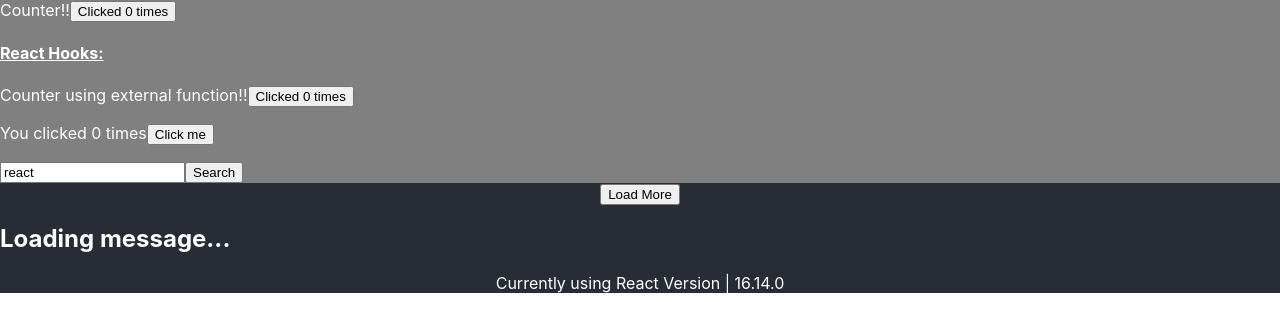
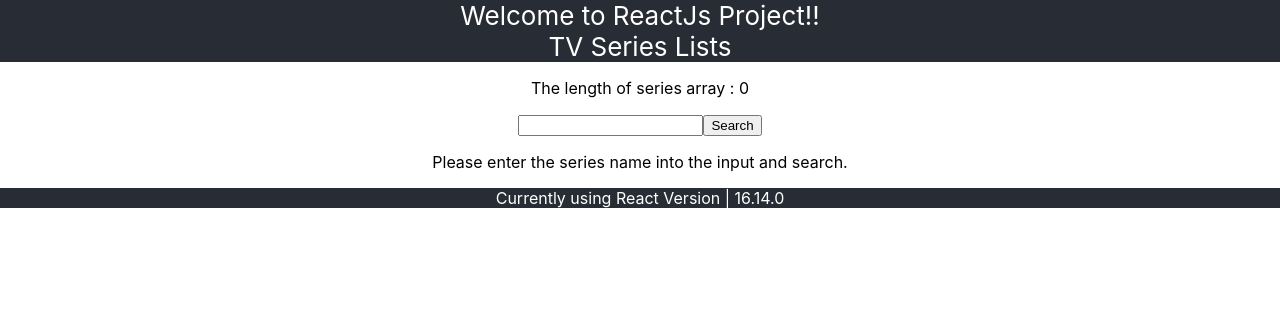
Before and after one commit to ashishgoyal2310/dj2-tutorial, a React (Create React App) app in the folder reactjs-tutorial/: page /tvseries in a window 1280 px wide. Shown: the top 332 px of the page. Built offline with nearby package versions, Linux system fonts and the light colour scheme.

Commit message:
Code refactor: Used router and link

```diff
--- a/reactjs-tutorial/package.json
+++ b/reactjs-tutorial/package.json
@@ -9,6 +9,7 @@
     "axios": "^0.19.2",
     "react": "^16.13.1",
     "react-dom": "^16.13.1",
+    "react-router-dom": "^5.1.2",
     "react-scripts": "3.4.1"
   },
   "scripts": {
--- /dev/null
+++ b/reactjs-tutorial/src/components/App.js
@@ -0,0 +1,18 @@
+import React from 'react';
+import Main from './Main';
+
+function App() {
+  return (
+    <div className="App">
+      <header className="App-header">
+        Welcome to ReactJs Project!!
+      </header>
+      <div className="container">
+        <Main />
+      </div>
+      <p className="bg-color-custom">Currently using React Version | {React.version}</p>
+    </div>
+  );
+}
+
+export default App
--- a/reactjs-tutorial/src/App.js
+++ b/reactjs-tutorial/src/components/FirstApp.js
@@ -1,26 +1,15 @@
 import React, { Component } from 'react';
-import axios from 'axios'
-import { Loading, LoadingWithProps, LoadingWithMessage } from './Loading'
-import { CounterApp } from './Loading'
+import axios from 'axios';
+import { Loading, LoadingWithProps, LoadingWithMessage } from './Loading';
 
-// function App() {
-//   return (
-//     <div className="App">
-//       <header className="App-header">
-//         Hello World!!
-//       </header>
-//     </div>
-//   );
-// }
-
-class App extends Component {
+class FirstApp extends Component {
   constructor(props) {
     super(props);
     // state
     this.state = {
       loading: true,
       users: [],
-      count: 0
+      count: 0,
     }
     this.handleLoadMoreClick = this.handleLoadMoreClick.bind(this)
   }
@@ -51,10 +40,6 @@
     );
   }
 
-  componentWillMount() {
-    // this.getUser();
-  }
-
   showUsers() {
     let {loading, users} = this.state
     return (
@@ -76,33 +61,30 @@
     )
   }
 
+  // componentWillMount() {
+  //   this.getUser();
+  // }
+
   render() {
     return (
-      <div className="container-fluid">
-        <div className="row bg-color-grey">
-          <div className="col-sm-4">
-            Counter!!
-            <button onClick={this.handleIncrement}>Clicked {this.state.count} times</button>
+      <div className="App">
+          <header className="App-header">
+            React Basics
+          </header>
+          <p className="bg-color-blueviolet">
+              Counter!!
+              <button onClick={this.handleIncrement}>Clicked {this.state.count} times</button>
+          </p>
+          <p>
+            The length of users : {this.state.users.length}.
+            <button onClick={this.handleLoadMoreClick}>Click Me</button> load more
+          </p>
+          <div className="row bg-color-custom">
+            {this.showUsers()}
           </div>
-          <div className="col-sm-4">
-            <CounterApp />
-          </div>
-        </div>
-
-        <div className="row bg-color-custom">
-          <div className="col-sm-12" align="center">
-            <button onClick={this.handleLoadMoreClick}>Load More</button>
-          </div>
-
-          {this.showUsers()}
-
-          <div className="col-sm-12" align="center">
-            <p>Currently using React Version | {React.version}</p>
-          </div>
-        </div>
       </div>
     )
   }
 }
 
-export default App;
+export default FirstApp
--- a/reactjs-tutorial/src/Loading.js
+++ b/reactjs-tutorial/src/components/Hooks.js
@@ -1,12 +1,7 @@
-import React, { useState, useEffect } from 'react'
+import React, { useState, useEffect } from 'react';
+import { LoadingImage } from './Loading';
 
-export const Loading = () => <h2>Loading...</h2>
-
-export const LoadingWithProps = (props) => <h2>{props.message}</h2>
-
-export const LoadingWithMessage = ({ message }) => <h2>{message}</h2>
-
-export const CounterApp = () => {
+export const HooksApp = () => {
     // Declare a new state variable, which we'll call "count"
     const [count, setCount] = useState(0)
     const [searchQuery, setSearchQuery] = useState('react')
@@ -17,7 +12,7 @@
     useEffect(() => {
         console.log(`state changed. count: ${count}, searchQuery: ${searchQuery}`)
         document.title = `Clicked ${count} times`
-    }, [searchQuery])
+    }, [count, searchQuery])
 
     const incrementCount = () => {
         setCount(count + 1)
@@ -60,11 +55,13 @@
         )
     }
 
-    const showLoading = () => loading ? 'Loading...': ''
+    const showLoading = () => loading ? <LoadingImage /> : ''
 
     return (
-        <div>
-            <h4><u>React Hooks:</u></h4>
+        <div className="App">
+            <header className="App-header">
+              React Hooks
+            </header>
             {showCounterFirst()}
             {showCounterSecond()}
             {searchFrom()}
--- /dev/null
+++ b/reactjs-tutorial/src/components/Loading.js
@@ -0,0 +1,10 @@
+import React from 'react';
+import loaderSrc from '../assets/loader.gif'
+
+export const Loading = () => <h2>Loading...</h2>
+
+export const LoadingWithProps = (props) => <h2>{props.message}</h2>
+
+export const LoadingWithMessage = ({ message }) => <h2>{message}</h2>
+
+export const LoadingImage = () => <img alt="loading" src={loaderSrc} height="100px" />
--- /dev/null
+++ b/reactjs-tutorial/src/components/Main.js
@@ -0,0 +1,16 @@
+import React from 'react';
+import { BrowserRouter, Switch, Route, Link } from 'react-router-dom';
+import FirstApp from './FirstApp'
+import { HooksApp } from './Hooks'
+import { TVSeries, SingleTVSeries } from './TVSeries'
+
+const Main = (props) => (
+        <Switch>
+            <Route exact path="/first" component={FirstApp} />
+            <Route exact path="/hooks" component={HooksApp} />
+            <Route exact path="/tvseries" component={TVSeries} />
+            <Route path="/tvseries/:id" component={SingleTVSeries} />
+        </Switch>
+    )
+
+export default Main
--- /dev/null
+++ b/reactjs-tutorial/src/components/TVSeries.js
@@ -0,0 +1,156 @@
+import React, { Component } from 'react';
+import { Link } from 'react-router-dom';
+import { LoadingWithMessage, LoadingImage } from './Loading';
+import axios from 'axios';
+
+const SeriesListItem = ({ series_dct }) => (
+  <li>
+    <Link to={`/tvseries/${series_dct.show.id}`}>
+      {series_dct.show.name}
+    </Link>
+  </li>
+)
+
+const SeriesList = (props) => {
+  return (
+    <ul>
+      {props.series.map((dct) => (
+        // <li key={dct.show.id}>{dct.show.name}</li>
+        <SeriesListItem series_dct={dct} key={dct.show.id} />
+      ))}
+    </ul>
+  )
+}
+
+export class TVSeries extends Component {
+  constructor(props) {
+    super(props);
+    // state
+    this.state = {
+      loading: false,
+      series: [],
+      searchQuery: ''
+    }
+  }
+
+  getTvSeries() {
+    this.setState({
+      loading: true
+    })
+    let counter = 2
+    let intervalID = setInterval(() => {
+      if (counter <= 1) {
+        clearInterval(intervalID);  // stop interval
+        let url = `http://api.tvmaze.com/search/shows?q=${this.state.searchQuery}`
+        axios.get(url).then((response) =>
+          {
+            this.setState({
+              // series: [...this.state.series, ...response.data]
+              series: [...response.data],
+              loading: false
+            })
+          }
+        );
+      }
+
+      counter = counter - 1
+    }, 1000);
+
+  }
+
+  showLoading() {
+    let messageASD = `Loading data...`
+    return (
+      this.state.loading ? <LoadingWithMessage message={messageASD} /> : ''
+    )
+  }
+
+  showLoadingImg = () => {
+    return (
+      this.state.loading ? <LoadingImage /> : ''
+    )
+  }
+
+  // componentDidMount() {
+  //   // console.log('------ TVSeries - componentDidMount --------')
+  //   this.getTvSeries();
+  //   // setTimeout(() => {
+  //   //   this.getTvSeries()
+  //   // }, 2000)
+  // }
+
+  handleBtnClick = (e) => {
+    this.getTvSeries();
+  }
+
+  render() {
+    let { series, searchQuery } = this.state
+    return (
+      <div className="App">
+        <header className="App-header">
+          TV Series Lists
+        </header>
+
+        <p>The length of series array : {series.length}</p>
+        <input type="text" onChange={(e) => this.setState({searchQuery: e.target.value, series: []})} /><button onClick={this.handleBtnClick}>Search</button>
+
+        <p>{!searchQuery && 'Please enter the series name into the input and search.'}</p>
+        <p>{searchQuery && !series.length ? ' Click search button Or try some other keywords.' : ''}</p>
+
+        {this.showLoadingImg()}
+
+        <SeriesList series={series} />
+      </div>
+    );
+  }
+}
+
+
+export class SingleTVSeries extends Component {
+  state = {
+    show: '',
+    loading: true
+  }
+
+  getTvSeriesDetail() {
+    const { id } = this.props.match.params
+    axios.get(`http://api.tvmaze.com/shows/${id}?embed=episodes`).then((response) =>
+      {
+        // console.log(response.data)
+        this.setState({
+          show: response.data
+        })
+      }
+    ).catch((error) => console.log(error)
+    ).then(() => this.setState({ loading: false }));
+  }
+
+  componentDidMount() {
+    this.getTvSeriesDetail();
+  }
+
+  displayShowDetail = (show) => {
+    return (
+      <div>
+        <p><b>{show.name}</b> ({show.language})</p>
+        <p>Type - {show.type}</p>
+        <p>{show.summary}</p>
+        <p>Premiered - {show.premiered}</p>
+        <p>Rating - {show.rating.average}</p>
+        <p>{show.image ? <img alt="show" src={show.image.medium} /> : ''}</p>
+      </div>
+    )
+  }
+
+  render() {
+    return (
+      <div className="App">
+        <header className="App-header">
+          TV Series Detail
+        </header>
+        { this.state.loading ? <LoadingImage /> : <p>Show has been loaded</p> }
+        { this.state.show && this.displayShowDetail(this.state.show) }
+      </div>
+    )
+  }
+}
--- a/reactjs-tutorial/src/index.css
+++ b/reactjs-tutorial/src/index.css
@@ -12,6 +12,11 @@
     monospace;
 }
 
+.bg-color-blueviolet {
+  background-color: blueviolet;
+  color: #fff;
+}
+
 .bg-color-custom {
   background-color: #282c34;
   color: #fff;
@@ -22,9 +27,13 @@
   color: #fff;
 }
 
+.App {
+  text-align: center;
+}
+
 .App-header {
   background-color: #282c34;
-  min-height: 100vh;
+  /*min-height: 100vh;*/
   display: flex;
   flex-direction: column;
   align-items: center;
--- a/reactjs-tutorial/src/index.js
+++ b/reactjs-tutorial/src/index.js
@@ -1,11 +1,14 @@
 import React from 'react';
 import ReactDOM from 'react-dom';
+import { BrowserRouter } from 'react-router-dom'
 import './index.css';
-import App from './App';
+import App from './components/App';
 
 ReactDOM.render(
-  <React.StrictMode>
-    <App />
-  </React.StrictMode>,
+    <BrowserRouter>
+      <React.StrictMode>
+        <App />
+      </React.StrictMode>
+    </BrowserRouter>,
   document.getElementById('root')
 );
```
Also changed, not shown: reactjs-tutorial/src/assets/loader.gif (added), 1 other file (tests, documents, lock files or other folders).
